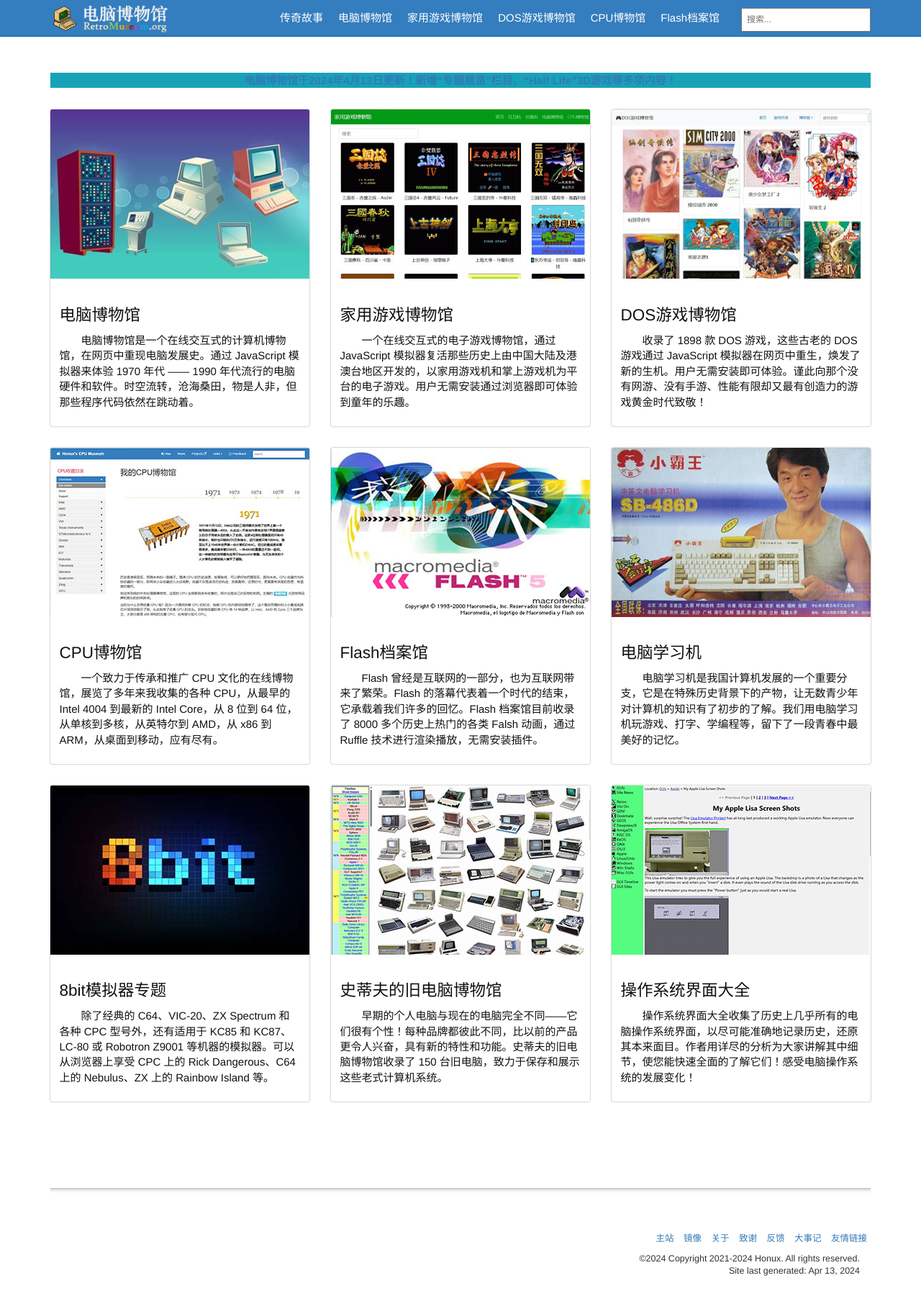
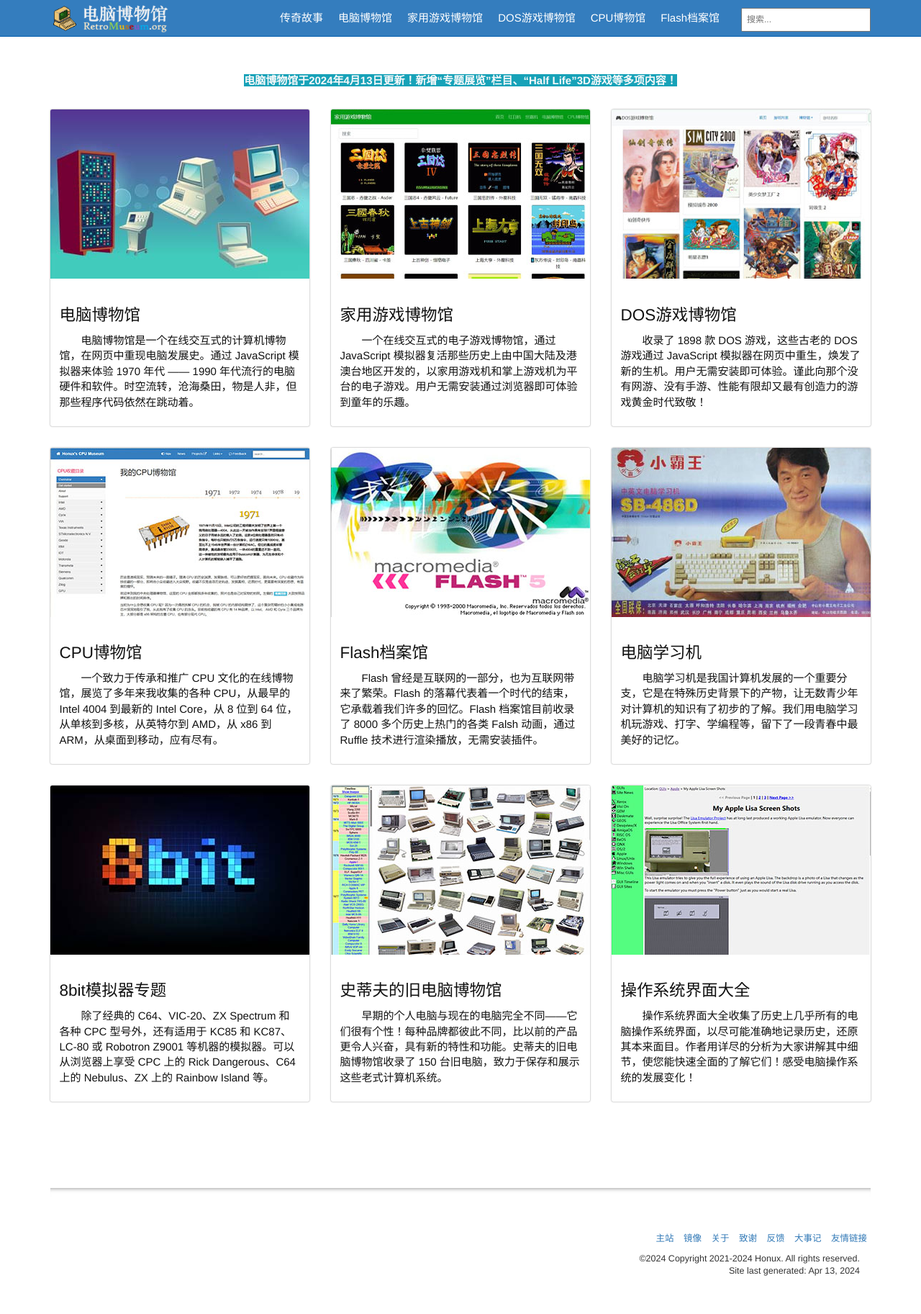
Before and after one commit to compumuseum/compumuseum.github.io, a Jekyll site: the page built from index.md, in a window 1280 px wide. Shown: the whole page at 72% size. Built offline with Jekyll 4.4.1, drawn with Linux system fonts in a browser that asks for light colours.

Commit message:
Update index_advertise2.html

```diff
--- a/_includes/index_advertise2.html
+++ b/_includes/index_advertise2.html
@@ -11,8 +11,8 @@
 </script>
 
 <p style="text-align: center; color: red; font-weight: bold; margin-bottom: 30px;"></p>
-<p style="text-align: center; background-color: #17a2b8!important; font-weight: bold; margin-bottom: 30px;">
-	<a href="memorabilia.html" target="_blank">电脑博物馆于2024年4月13日更新！新增“专题展览”栏目、“Half Life”3D游戏等多项内容！</a>
+<p style="text-align: center; font-weight: bold; margin-bottom: 30px;">
+	<a style="color: #f8f9fa!important; background-color: #17a2b8!important;" href="memorabilia.html" target="_blank">电脑博物馆于2024年4月13日更新！新增“专题展览”栏目、“Half Life”3D游戏等多项内容！</a>
 </p>
 
 <div>
```
